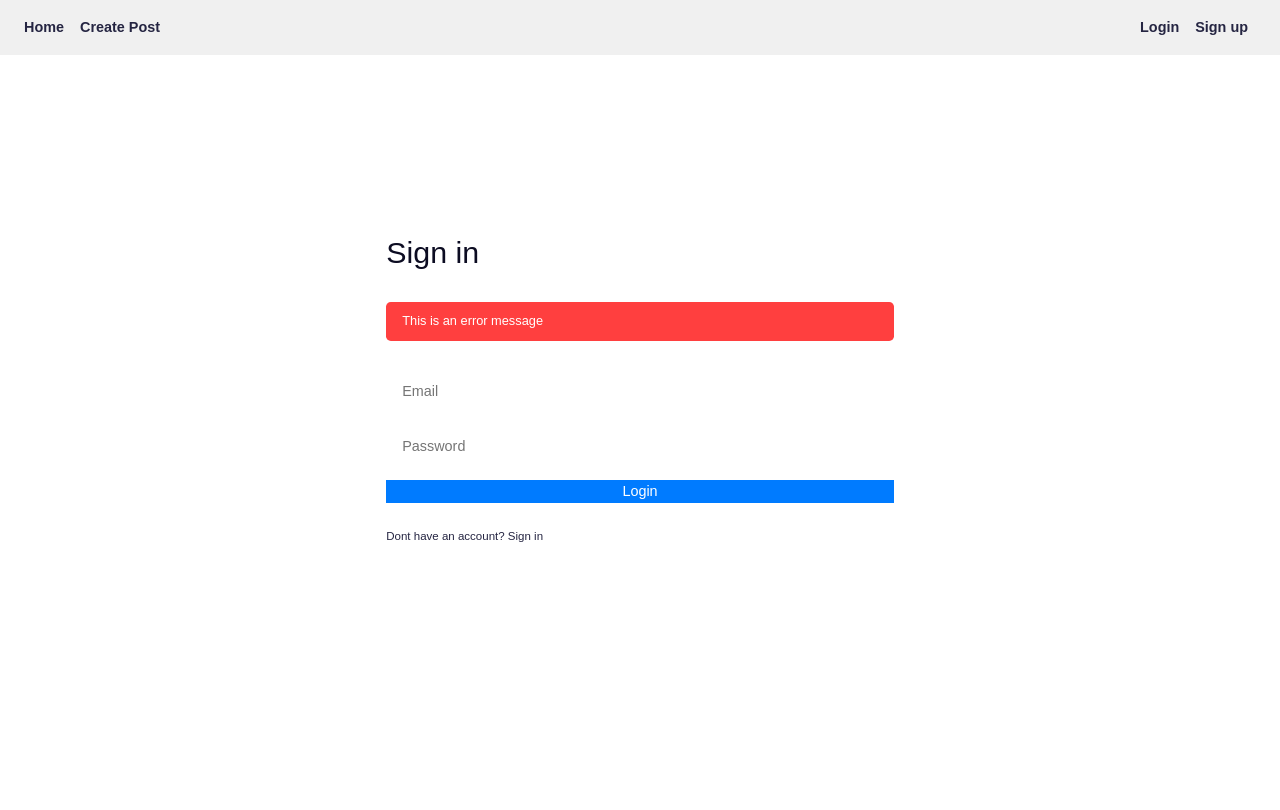
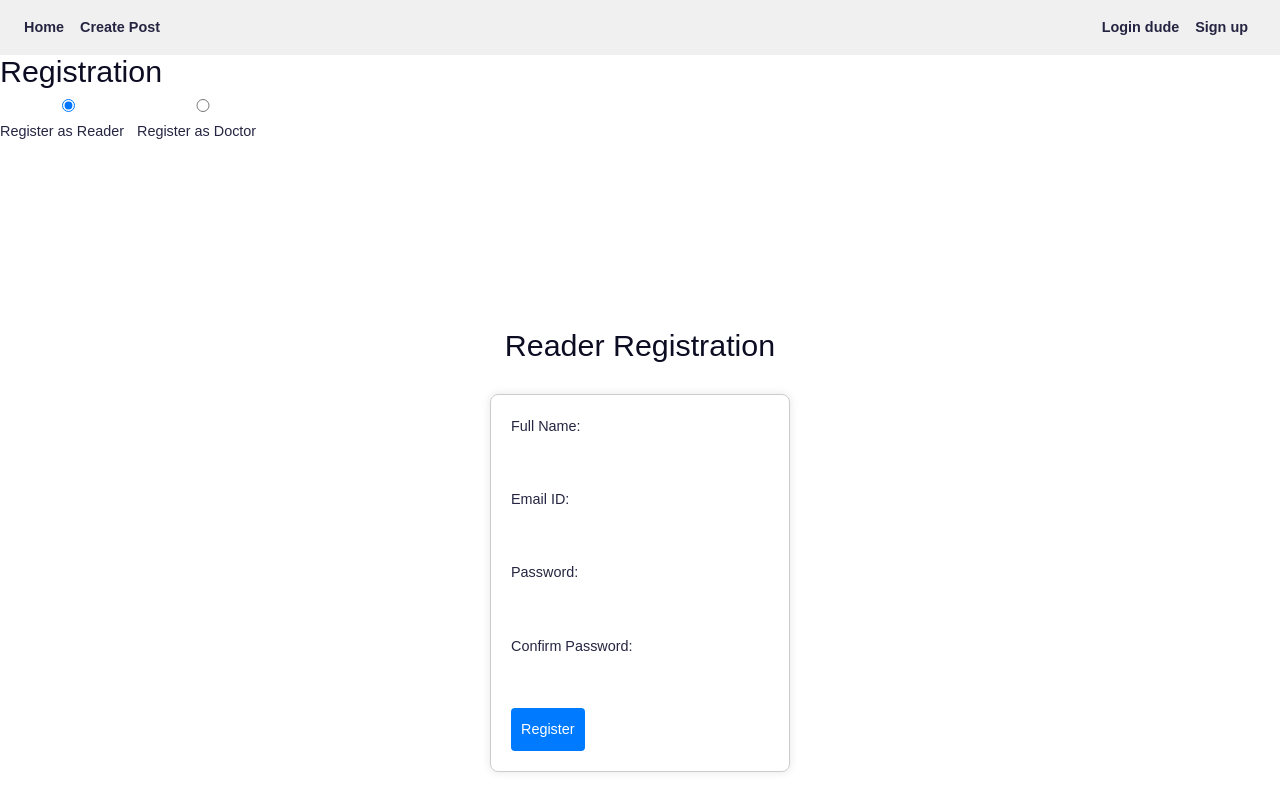
Before and after one commit to KanikPathak/Test-Repo, a React (Create React App) app in the folder client/: page /login in a window 1280 px wide. Shown: the top 810 px of the page. Built offline with nearby package versions, Linux system fonts and the light colour scheme.

Commit message:
login done

```diff
--- a/client/src/App.css
+++ b/client/src/App.css
@@ -810,3 +810,69 @@ input, select, textarea{
     margin-inline: auto;
     width: var(--form-width);
 }
+
+
+.registration-container {
+    display: flex;
+    flex-direction: column;
+    align-items: center;
+    justify-content: center;
+    height: 100vh;
+  }
+
+  .registration-form {
+    width: 300px;
+    padding: 20px;
+    border: 1px solid #ccc;
+    border-radius: 8px;
+    box-shadow: 0 0 10px rgba(0, 0, 0, 0.1);
+  }
+
+  button {
+    background-color: #007bff;
+    color: #fff;
+    padding: 10px;
+    border: none;
+    border-radius: 4px;
+    cursor: pointer;
+  }
+
+  button:hover {
+    background-color: #0056b3;
+  }
+
+
+  .popup-background {
+    position: fixed;
+    top: 0;
+    left: 0;
+    width: 100%;
+    height: 100%;
+    background: rgba(0, 0, 0, 0.5); /* Semi-transparent black background */
+    display: flex;
+    align-items: center;
+    justify-content: center;
+    z-index: 999;
+  }
+
+  .popup {
+    background-color: #fff;
+    padding: 20px;
+    border: 1px solid #ccc;
+    border-radius: 8px;
+    box-shadow: 0 0 10px rgba(0, 0, 0, 0.1);
+    z-index: 1000;
+  }
+
+  .popup button {
+    background-color: #007bff;
+    color: #fff;
+    padding: 10px;
+    border: none;
+    border-radius: 4px;
+    cursor: pointer;
+  }
+
+  .popup button:hover {
+    background-color: #0056b3;
+  }
--- a/client/src/App.js
+++ b/client/src/App.js
@@ -7,6 +7,7 @@ import Home from './page/Home'
 import Postdetails from './page/Postdetails'
 import Register from './page/Register'
 import Login from './page/Login'
+import Signup from './page/Signup'
 import UserProfile from './page/UserProfile'
 import UploadComponent from './page/CreatePost'
 import EditPost from './page/EditPost'
@@ -27,6 +28,7 @@ function App() {
         <Route path="/posts/:id" element= {<Postdetails/>} />
         <Route path="/register" element= {<Register/>} />
         <Route path="/login" element= {<Login/>} />
+        <Route path="/signup" element= {<Signup/>} />
         <Route path="/profile/:id" element= {<UserProfile/>} />
         <Route path="/authors" element= {<Authors/>} />
         <Route path="/create" element={<UploadComponent/>} />
--- a/client/src/components/Header.jsx
+++ b/client/src/components/Header.jsx
@@ -38,7 +38,7 @@ function Header() {
                 </ul>
                 <ul className="navbar-nav my-2 my-lg-0">
                     <li className="nav-item my-2 my-sm-0">
-                        <Link className="nav-link" to="/login" onClick={handleLinkClick} id="login-nav">Login</Link>
+                        <Link className="nav-link" to="/login" onClick={handleLinkClick} id="login-nav">Login dude</Link>
                     </li>
                     <li className="nav-item mr-sm-2">
                         <Link className="nav-link" to="/signup" onClick={handleLinkClick} id="Signup-nav">Sign up</Link>
--- a/client/src/page/Login.jsx
+++ b/client/src/page/Login.jsx
@@ -1,35 +1,45 @@
-import React, { useState } from 'react'
-import {Link} from 'react-router-dom'
+import React, { useState } from 'react';
+import Signup from './Signup'; // Import the Signup component
+import SignupReader from './SignupReader';
+
+const RegistrationPage = () => {
+  const [selectedOption, setSelectedOption] = useState('reader');
+
+  const handleOptionChange = (option) => {
+    setSelectedOption(option);
+  };
+
+  return (
+    <div className="registration-page">
+      <h2>Registration</h2>
+
+      <div className="registration-options">
+        <label>
+          <input
+            type="radio"
+            value="reader"
+            checked={selectedOption === 'reader'}
+            onChange={() => handleOptionChange('reader')}
+          />
+          Register as Reader
+        </label>
+
+        <label>
+          <input
+            type="radio"
+            value="doctor"
+            checked={selectedOption === 'doctor'}
+            onChange={() => handleOptionChange('doctor')}
+          />
+          Register as Doctor
+        </label>
+      </div>
+
+      {selectedOption === 'reader' && <SignupReader/>}
+      {selectedOption === 'doctor' && <Signup />}
+    </div>
+  );
+};
 
 
-const Login = () => {
-const [userData, setUserData] = useState({
-    email:'',
-    password:'',
-})
-
-  const changeInputHandler = (e) => {
-      setUserData(prevState => {
-        return {...prevState, [e.target.name]: e.target.value}
-      })
-  }
-
-  return (
-    <section className='login'>
-      <div className='container'>
-        <h2>Sign in</h2>
-        <form className='form login__form'>
-          <p className='form__error-message'>This is an error message</p>
-          <input type='text' placeholder='Email' name='email' value={userData.email} onChange=
-          {changeInputHandler} autoFocus/>
-          <input type='password' placeholder='Password' name='password' value={userData.password} onChange=
-          {changeInputHandler}/>
-          <button type='submit' className='btn-primary'>Login</button>
-        </form>
-        <small>Dont have an account? <Link to= "/register">Sign in</Link></small>
-      </div>
-    </section>
-  )
-}
-
-export default Login
+export default RegistrationPage;
--- /dev/null
+++ b/client/src/page/Signup.jsx
@@ -0,0 +1,136 @@
+import React, { useState } from 'react';
+//import './DoctorRegistrationForm.css'; // Import the CSS file
+
+const DoctorRegistrationForm = () => {
+  const [fullName, setFullName] = useState('');
+  const [doctorId, setDoctorId] = useState('');
+  const [password, setPassword] = useState('');
+  const [confirmPassword, setConfirmPassword] = useState('');
+  const [hospital, setHospital] = useState('');
+  const [showPopup, setShowPopup] = useState(false);
+
+
+
+  const handleSubmit = async (e) => {
+    e.preventDefault();
+
+    // Check if passwords match
+    if (password !== confirmPassword) {
+      console.error('Passwords do not match');
+      // You can handle the password mismatch error (e.g., display an error message)
+      return;
+    }
+    setShowPopup(true);
+    // try {
+    //   // Assuming there is an API endpoint for doctor registration
+    //   const response = await fetch('your-api-endpoint-for-doctor-registration', {
+    //     method: 'POST',
+    //     headers: {
+    //       'Content-Type': 'application/json',
+    //     },
+    //     body: JSON.stringify({
+    //       fullName,
+    //       doctorId,
+    //       password,
+    //       hospital,
+    //     }),
+    //   });
+
+    //   if (response.ok) {
+    //     // Registration successful
+    //     console.log('Doctor registered successfully');
+    //     setShowPopup(true);
+    //   } else {
+    //     // Handle registration failure (e.g., display error message)
+    //     console.error('Doctor registration failed');
+    //   }
+    // } catch (error) {
+    //   console.error('Error during doctor registration:', error);
+    // }
+  };
+
+  const handlePopupClose = () => {
+    setShowPopup(false);
+    // Redirect to the home page or perform other actions
+    // For simplicity, let's assume you have a function to handle the redirect
+    redirectToHomePage();
+  };
+
+  const redirectToHomePage = () => {
+    // Perform the actual redirection logic
+    console.log('Redirecting to the home page');
+    // Replace the following line with your actual redirection code
+    window.location.href = '/'; // Example: Redirect to the root path
+  };
+
+  return (
+    <div className="registration-container">
+      <h2>Author Registration</h2>
+      <br/>
+      <form onSubmit={handleSubmit} className="registration-form">
+        <label>
+          Full Name:
+          <input
+            type="text"
+            value={fullName}
+            onChange={(e) => setFullName(e.target.value)}
+            required
+          />
+        </label>
+        <br />
+        <label>
+          Doctor ID:
+          <input
+            type="text"
+            value={doctorId}
+            onChange={(e) => setDoctorId(e.target.value)}
+            required
+          />
+        </label>
+        <br />
+        <label>
+          Password:
+          <input
+            type="password"
+            value={password}
+            onChange={(e) => setPassword(e.target.value)}
+            required
+          />
+        </label>
+        <br />
+        <label>
+          Confirm Password:
+          <input
+            type="password"
+            value={confirmPassword}
+            onChange={(e) => setConfirmPassword(e.target.value)}
+            required
+          />
+        </label>
+        <br />
+        <label>
+          Hospital/Medical College:
+          <input
+            type="text"
+            value={hospital}
+            onChange={(e) => setHospital(e.target.value)}
+            required
+          />
+        </label>
+        <br />
+        <button type="submit">Register</button>
+      </form>
+
+      {showPopup && (
+        <div className="popup-background">
+          <div className="popup">
+            <p>Thank you for registering! We will notify you after verifying your identity.</p>
+            <button onClick={handlePopupClose}>OK</button>
+          </div>
+        </div>
+      )}
+    </div>
+  );
+};
+
+export default DoctorRegistrationForm;
--- /dev/null
+++ b/client/src/page/SignupReader.jsx
@@ -0,0 +1,126 @@
+import React, { useState } from 'react';
+//import './DoctorRegistrationForm.css'; // Import the CSS file
+
+const DoctorRegistrationForm = () => {
+  const [fullName, setFullName] = useState('');
+  const [doctorId, setDoctorId] = useState('');
+  const [password, setPassword] = useState('');
+  const [confirmPassword, setConfirmPassword] = useState('');
+  const [hospital, setHospital] = useState('');
+  const [showPopup, setShowPopup] = useState(false);
+
+
+
+  const handleSubmit = async (e) => {
+    e.preventDefault();
+
+    // Check if passwords match
+    if (password !== confirmPassword) {
+      console.error('Passwords do not match');
+      // You can handle the password mismatch error (e.g., display an error message)
+      return;
+    }
+    setShowPopup(true);
+    // try {
+    //   // Assuming there is an API endpoint for doctor registration
+    //   const response = await fetch('your-api-endpoint-for-doctor-registration', {
+    //     method: 'POST',
+    //     headers: {
+    //       'Content-Type': 'application/json',
+    //     },
+    //     body: JSON.stringify({
+    //       fullName,
+    //       doctorId,
+    //       password,
+    //       hospital,
+    //     }),
+    //   });
+
+    //   if (response.ok) {
+    //     // Registration successful
+    //     console.log('Doctor registered successfully');
+    //     setShowPopup(true);
+    //   } else {
+    //     // Handle registration failure (e.g., display error message)
+    //     console.error('Doctor registration failed');
+    //   }
+    // } catch (error) {
+    //   console.error('Error during doctor registration:', error);
+    // }
+  };
+
+  const handlePopupClose = () => {
+    setShowPopup(false);
+    // Redirect to the home page or perform other actions
+    // For simplicity, let's assume you have a function to handle the redirect
+    redirectToHomePage();
+  };
+
+  const redirectToHomePage = () => {
+    // Perform the actual redirection logic
+    console.log('Redirecting to the home page');
+    // Replace the following line with your actual redirection code
+    window.location.href = '/'; // Example: Redirect to the root path
+  };
+
+  return (
+    <div className="registration-container">
+      <h2>Reader Registration</h2>
+      <br/>
+      <form onSubmit={handleSubmit} className="registration-form">
+        <label>
+          Full Name:
+          <input
+            type="text"
+            value={fullName}
+            onChange={(e) => setFullName(e.target.value)}
+            required
+          />
+        </label>
+        <br />
+        <label>
+          Email ID:
+          <input
+            type="text"
+            value={doctorId}
+            onChange={(e) => setDoctorId(e.target.value)}
+            required
+          />
+        </label>
+        <br />
+        <label>
+          Password:
+          <input
+            type="password"
+            value={password}
+            onChange={(e) => setPassword(e.target.value)}
+            required
+          />
+        </label>
+        <br />
+        <label>
+          Confirm Password:
+          <input
+            type="password"
+            value={confirmPassword}
+            onChange={(e) => setConfirmPassword(e.target.value)}
+            required
+          />
+        </label>
+        <br />
+        <button type="submit">Register</button>
+      </form>
+
+      {showPopup && (
+        <div className="popup-background">
+          <div className="popup">
+            <p>Thank you for registering! Enjoy the blogs</p>
+            <button onClick={handlePopupClose}>OK</button>
+          </div>
+        </div>
+      )}
+    </div>
+  );
+};
+
+export default DoctorRegistrationForm;
```
Also changed, not shown: 1 other file (tests, documents, lock files or other folders).
